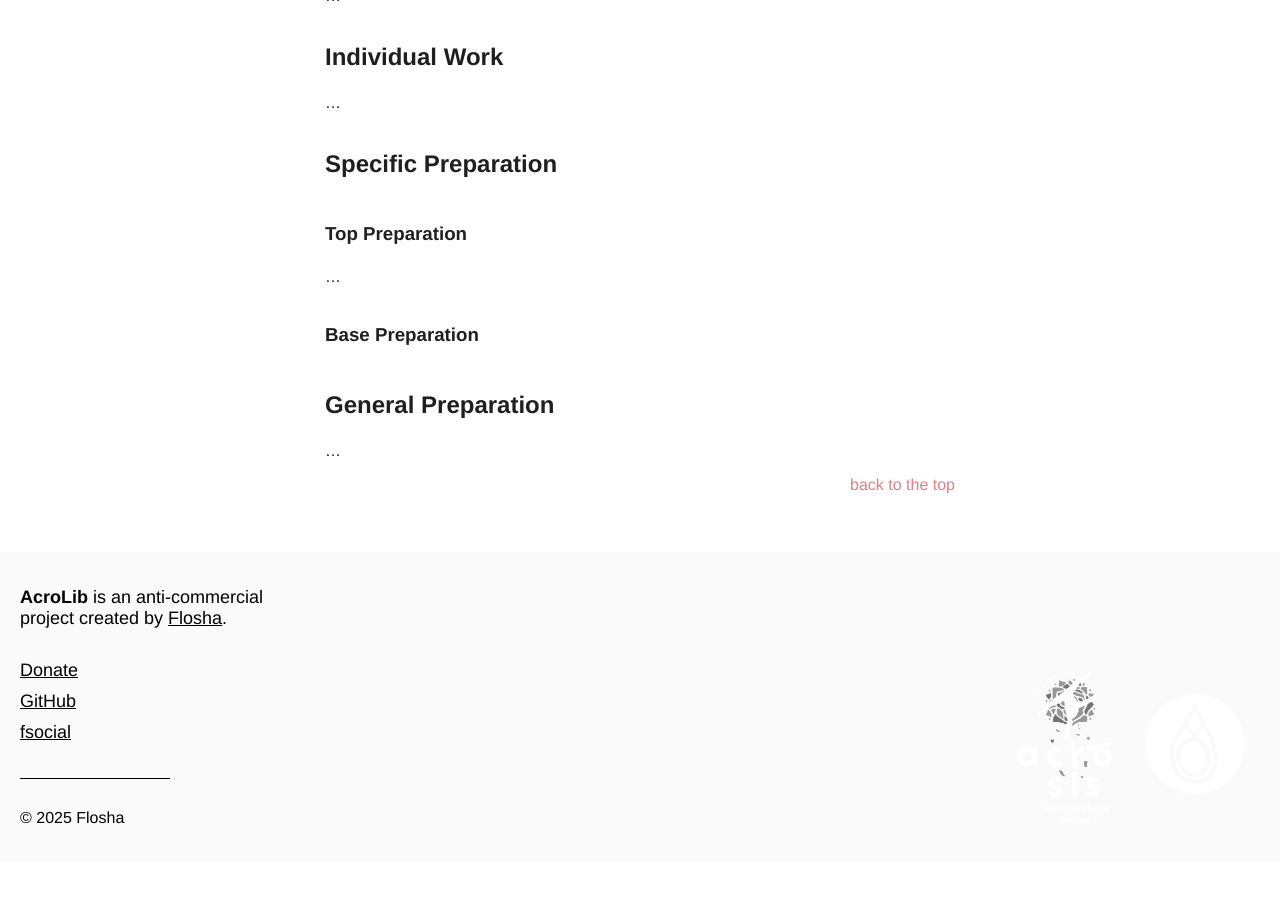
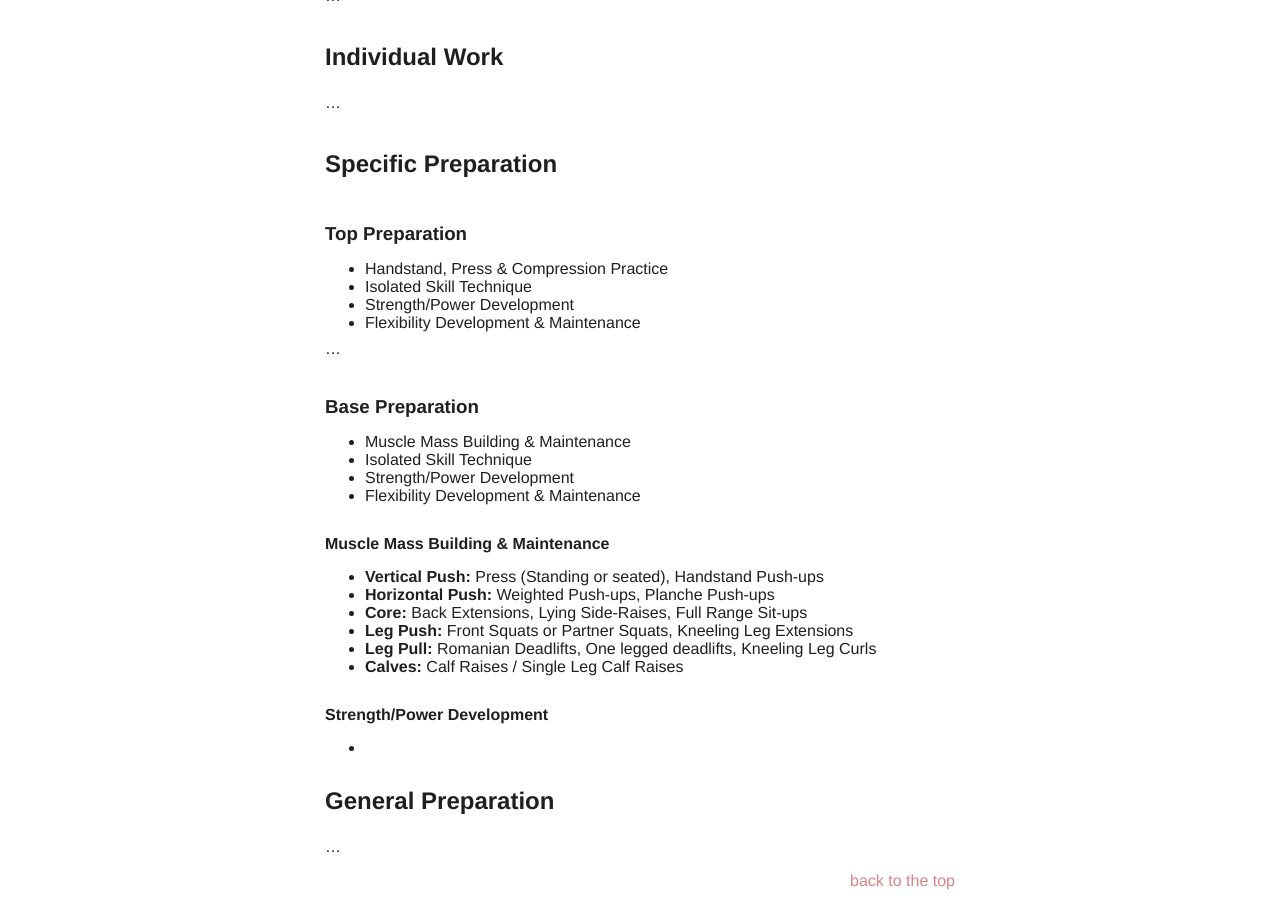
Before and after one commit to floshin/acrolib, a Jekyll site: the page built from training/training-categories.md, in a window 1280 px wide and 900 px high, scrolled down 760 px. Built offline with Jekyll 4.4.1, drawn with Linux system fonts in a browser that asks for light colours; our own code applies the rules of GitHub Pages for plain Markdown files; before the commit the page ends 1622 px from its top, so only the background shows below that.

Commit message:
Update training-categories.md

```diff
--- a/training/training-categories.md
+++ b/training/training-categories.md
@@ -43,10 +43,37 @@ Status: work in progress
 ## Specific Preparation
 
 ### Top Preparation
+
+* Handstand, Press & Compression Practice
+* Isolated Skill Technique
+* Strength/Power Development
+* Flexibility Development & Maintenance
+
 ...
+
+
 
 ### Base Preparation
 
+* Muscle Mass Building & Maintenance
+* Isolated Skill Technique
+* Strength/Power Development
+* Flexibility Development & Maintenance
+
+
+#### Muscle Mass Building & Maintenance
+
+* **Vertical Push:** Press (Standing or seated), Handstand Push-ups
+* **Horizontal Push:** Weighted Push-ups, Planche Push-ups
+* **Core:** Back Extensions, Lying Side-Raises, Full Range Sit-ups
+* **Leg Push:** Front Squats or Partner Squats, Kneeling Leg Extensions
+* **Leg Pull:** Romanian Deadlifts, One legged deadlifts, Kneeling Leg Curls
+* **Calves:** Calf Raises / Single Leg Calf Raises
+
+
+#### Strength/Power Development
+
+*
 
 
 
```
